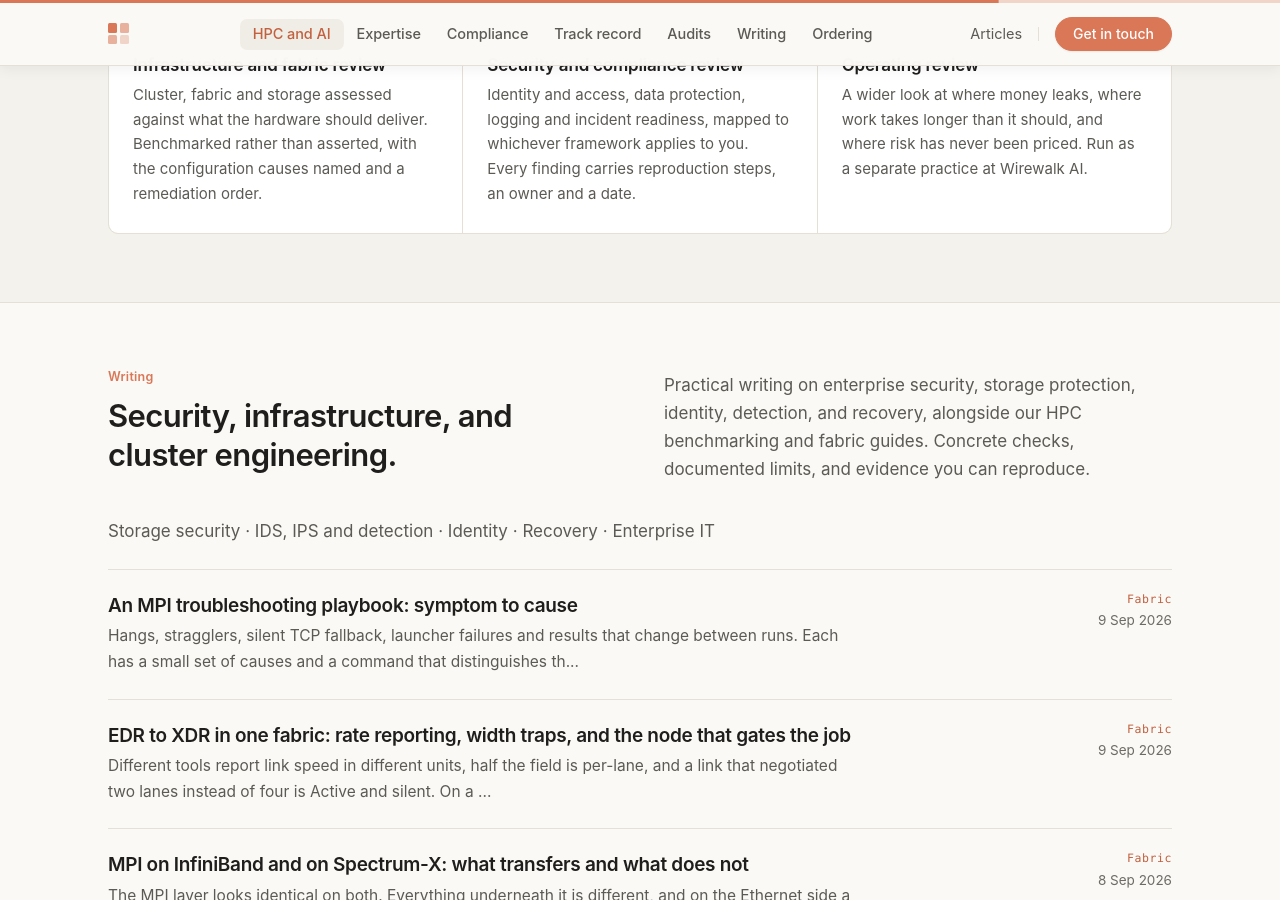
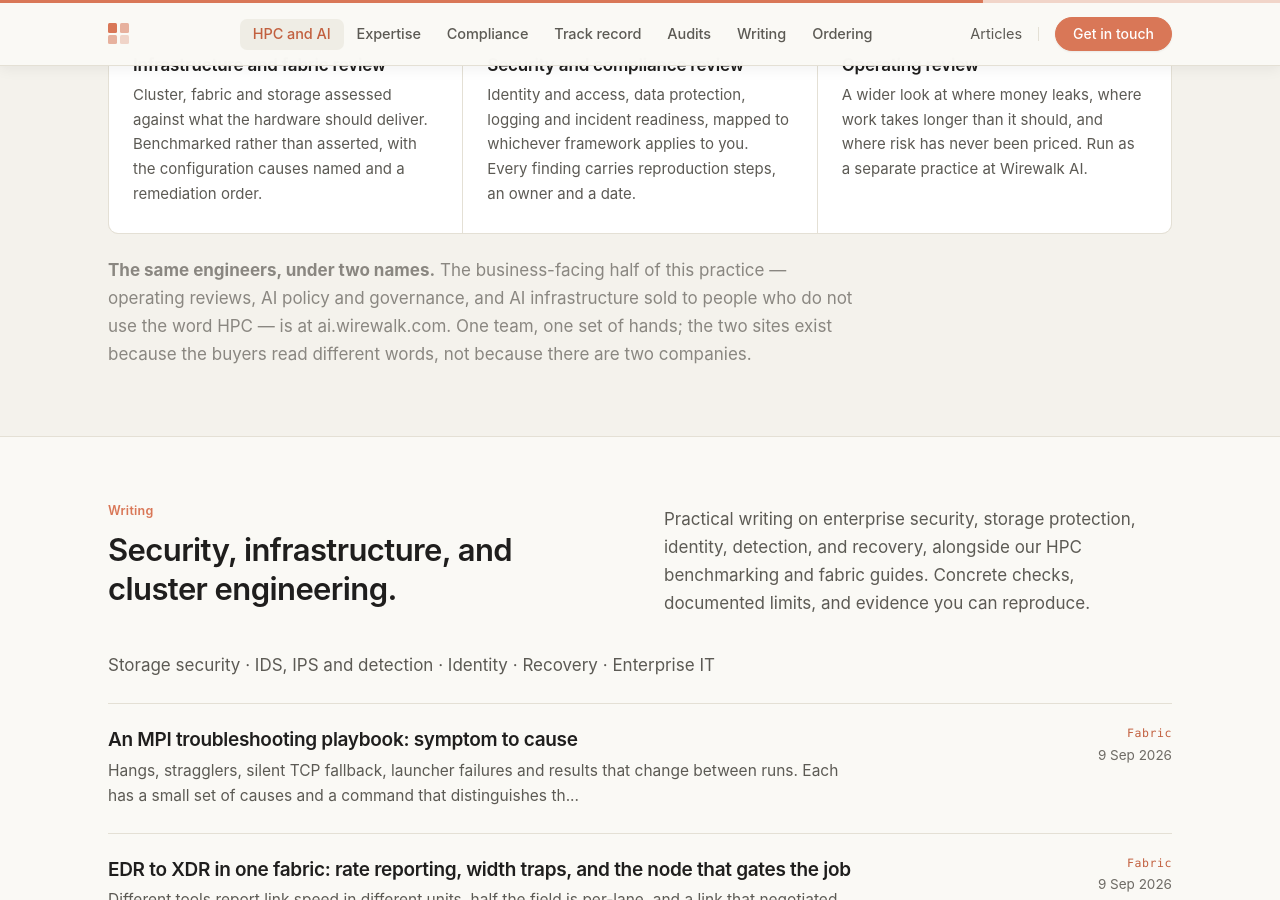
Before and after one commit to wirewalktech/wirewalk-site, a Jekyll site: the page built from index.html, in a window 1280 px wide and 900 px high, scrolled down 6562 px. Built offline with Jekyll 4.4.1, drawn with Linux system fonts in a browser that asks for light colours.

Commit message:
Say that the two sites are one practice
Five SKUs now appear on both order pages -- the fabric, storage, scheduler
and acceptance diagnostics, and the cluster build-out -- because the AI
site was advertising infrastructure work it could not sell. A buyer who
meets the same $4,500 fabric diagnostic twice, under two names, should be
told it is one team rather than left to work it out.

Co-Authored-By: Claude Opus 5 (1M context) <noreply@anthropic.com>

```diff
--- a/index.html
+++ b/index.html
@@ -162,6 +162,12 @@ description: >-
     <div><span class="n">02</span><h4>Security and compliance review</h4><p>Identity and access, data protection, logging and incident readiness, mapped to whichever framework applies to you. Every finding carries reproduction steps, an owner and a date.</p></div>
     <div><span class="n">03</span><h4>Operating review</h4><p>A wider look at where money leaks, where work takes longer than it should, and where risk has never been priced. Run as a separate practice at <a href="https://ai.wirewalk.com/">Wirewalk AI</a>.</p></div>
   </div>
+  <p class="muted" style="margin-top:22px;max-width:70ch"><b>The same engineers, under two names.</b> The
+  business-facing half of this practice &mdash; operating reviews, AI policy and governance,
+  and AI infrastructure sold to people who do not use the word HPC &mdash; is at
+  <a class="ilink" href="https://ai.wirewalk.com/">ai.wirewalk.com</a>. One team, one set of
+  hands; the two sites exist because the buyers read different words, not because there are
+  two companies.</p>
 </div></section>
 
 <section class="sec" id="writing"><div class="wrap">
```
